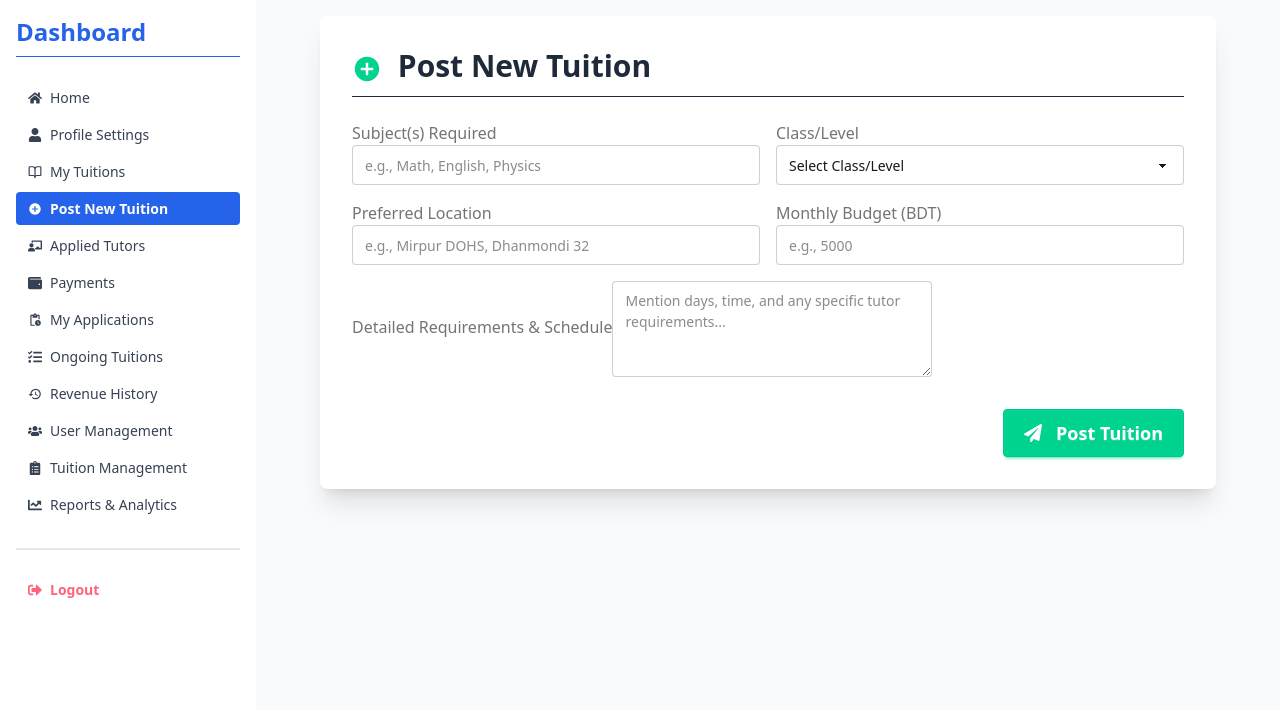
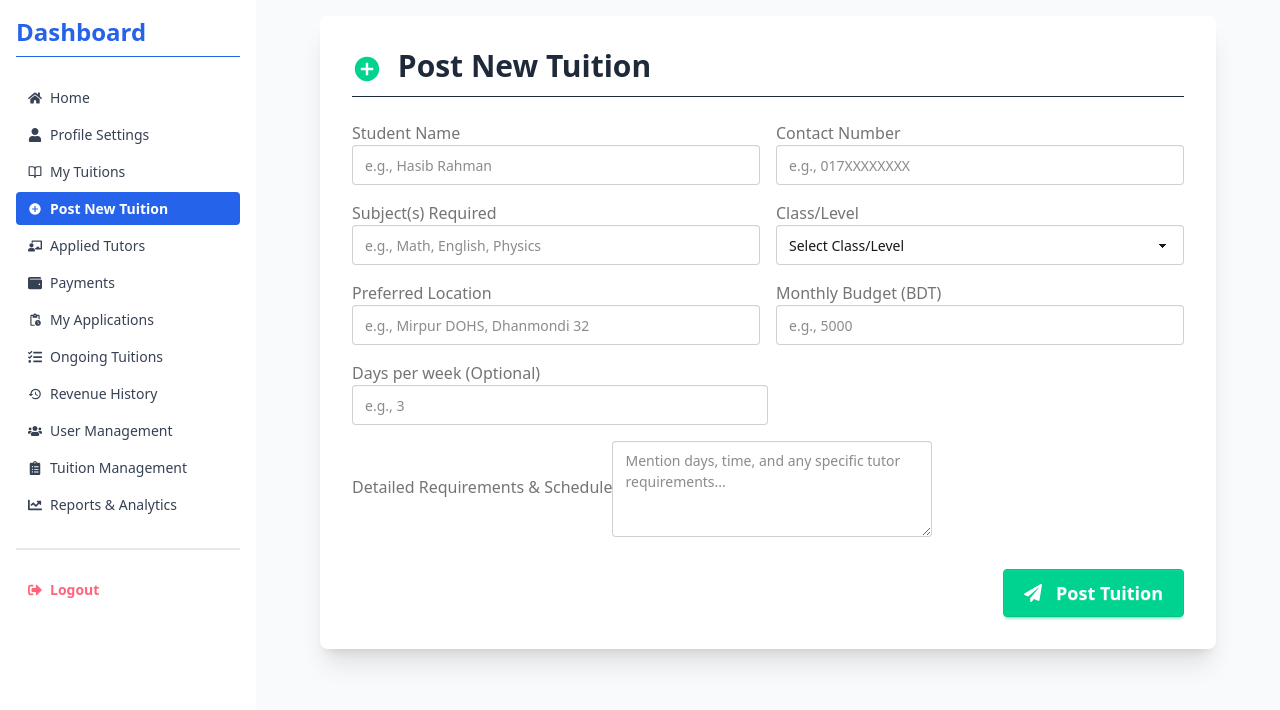
Before and after one commit to morshedalom5675/assignment11-for-tutorBD, a React (Vite) app: page /dashboard/student/post-tuition in a window 1280 px wide. Shown: the top 710 px of the page. Built offline with nearby package versions, Linux system fonts and the light colour scheme; no server answers.

Commit message:
design add

```diff
--- a/package.json
+++ b/package.json
@@ -11,11 +11,13 @@
   },
   "dependencies": {
     "@tailwindcss/vite": "^4.1.17",
+    "@tanstack/react-query": "^5.90.12",
     "axios": "^1.13.2",
     "firebase": "^12.6.0",
     "react": "^19.2.0",
     "react-dom": "^19.2.0",
     "react-hook-form": "^7.68.0",
+    "react-hot-toast": "^2.6.0",
     "react-icons": "^5.5.0",
     "react-router": "^7.10.1",
     "react-toastify": "^11.0.5",
--- a/src/context/AuthProvider.jsx
+++ b/src/context/AuthProvider.jsx
@@ -46,7 +46,7 @@ const AuthProvider = ({ children }) => {
     const unSubscribe = onAuthStateChanged(auth, (currentUser) => {
       setUser(currentUser);
       setLoading(false);
-      console.log(currentUser)
+      // console.log(currentUser)
     });
     return () => {
       unSubscribe();
--- a/src/main.jsx
+++ b/src/main.jsx
@@ -6,12 +6,19 @@ import { RouterProvider } from "react-router";
 import router from "./routes/Route.jsx";
 import { ToastContainer } from "react-toastify";
 import AuthProvider from "./context/AuthProvider.jsx";
+import { QueryClient, QueryClientProvider } from "@tanstack/react-query";
+import { Toaster } from "react-hot-toast";
+
+const queryClient = new QueryClient();
 
 createRoot(document.getElementById("root")).render(
   <StrictMode>
-    <AuthProvider>
-      <RouterProvider router={router}></RouterProvider>
-      <ToastContainer />
-    </AuthProvider>
+    <QueryClientProvider client={queryClient}>
+      <AuthProvider>
+        <RouterProvider router={router}></RouterProvider>
+        <ToastContainer />
+        <Toaster position="top-center" reverseOrder={false} />
+      </AuthProvider>
+    </QueryClientProvider>
   </StrictMode>
 );
--- a/src/pages/Dashboard/StudentsRole/PostTuitions.jsx
+++ b/src/pages/Dashboard/StudentsRole/PostTuitions.jsx
@@ -1,8 +1,83 @@
 import React from "react";
 import { IoMdAddCircle } from "react-icons/io";
 import { FaPaperPlane } from "react-icons/fa";
+import { useForm } from "react-hook-form";
+import useAuth from "../../../hooks/useAuth";
+import { useMutation } from "@tanstack/react-query";
+import axios from "axios";
+import LoadingSpinner from "../../../components/LoadingSpinner";
+import toast from "react-hot-toast";
 
 const PostTuition = () => {
+  const { user } = useAuth();
+  const {
+    register,
+    handleSubmit,
+    reset,
+    formState: { errors },
+  } = useForm();
+
+  // use mutation hook use
+  const {
+    isPending,
+    isError,
+    mutateAsync,
+    reset: mutation,
+  } = useMutation({
+    mutationFn: async (payload) =>
+      await axios.post(`${import.meta.env.VITE_API_URL}/tuitions`, payload),
+    onSuccess: (data) => {
+      console.log(data);
+      mutation();
+      // success toast
+      toast.success("Tuition Request successfully added");
+    },
+    onError: (error) => {
+      console.log(error);
+    },
+    onMutate: (payload) => {
+      console.log("I will post this data -->", payload);
+    },
+    onSettled: (data, error) => {
+      if (data) console.log(data);
+      if (error) console.log(error);
+    },
+    retry: 3,
+  });
+
+  const applyTuitionSubmit = async (data) => {
+    const {
+      name,
+      budget,
+      daysPerWeek,
+      level,
+      details,
+      location,
+      phone,
+      subject,
+    } = data;
+
+    try {
+      const tuitionData = {
+        name,
+        email: user?.email,
+        budget: Number(budget),
+        daysPerWeek: daysPerWeek ? Number(daysPerWeek) : Number(6),
+        level,
+        details,
+        location,
+        phone,
+        subject,
+      };
+      await mutateAsync(tuitionData);
+      reset();
+    } catch (error) {
+      console.log(error);
+    }
+  };
+
+  if (isPending) return <LoadingSpinner></LoadingSpinner>;
+  if (isError) return <p>Error</p>;
   return (
     <div className="p-4 sm:p-8 bg-white rounded-lg shadow-xl max-w-4xl mx-auto">
       <h2 className="text-3xl font-bold text-gray-800 mb-6 border-b pb-3">
@@ -10,7 +85,57 @@ const PostTuition = () => {
         Tuition
       </h2>
 
-      <form className="space-y-4">
+      <form onSubmit={handleSubmit(applyTuitionSubmit)} className="space-y-4">
+        {/* Student Information */}
+        <div className="grid grid-cols-1 md:grid-cols-2 gap-4">
+          {/* Student Name */}
+          <div className="form-control">
+            <label className="label">
+              <span className="label-text font-medium">Student Name</span>
+            </label>
+            <input
+              {...register("name", {
+                required: "Name is required",
+                maxLength: {
+                  value: 20,
+                  message: "Name length highest 20 characters",
+                },
+              })}
+              type="text"
+              placeholder="e.g., Hasib Rahman"
+              className="input input-bordered w-full"
+            />
+            {errors.name && (
+              <p className="text-red-500 text-xs mt-1">{errors.name.message}</p>
+            )}
+          </div>
+
+          {/* Contact Number */}
+          <div className="form-control">
+            <label className="label">
+              <span className="label-text font-medium">Contact Number</span>
+            </label>
+            <input
+              {...register("phone", {
+                required: "Phone is required",
+                pattern: {
+                  value: /^[0-9]{11}$/,
+                  message: "Phone number must be exactly 11 digits",
+                },
+              })}
+              type="tel"
+              placeholder="e.g., 017XXXXXXXX"
+              className="input input-bordered w-full"
+            />
+            {errors.phone && (
+              <p className="text-red-500 text-xs mt-1">
+                {errors.phone.message}
+              </p>
+            )}
+          </div>
+        </div>
+
+        {/* Tuition Information */}
         <div className="grid grid-cols-1 md:grid-cols-2 gap-4">
           {/* Subject */}
           <div className="form-control">
@@ -20,10 +145,18 @@ const PostTuition = () => {
               </span>
             </label>
             <input
+              {...register("subject", {
+                required: "Subject is required",
+              })}
               type="text"
               placeholder="e.g., Math, English, Physics"
               className="input input-bordered w-full"
             />
+            {errors.subject && (
+              <p className="text-red-500 text-xs mt-1">
+                {errors.subject.message}
+              </p>
+            )}
           </div>
 
           {/* Class/Level */}
@@ -31,7 +164,12 @@ const PostTuition = () => {
             <label className="label">
               <span className="label-text font-medium">Class/Level</span>
             </label>
-            <select className="select select-bordered w-full">
+            <select
+              {...register("level", {
+                required: "Class is required",
+              })}
+              className="select select-bordered w-full"
+            >
               <option disabled selected>
                 Select Class/Level
               </option>
@@ -39,11 +177,14 @@ const PostTuition = () => {
               <option>Class 6 - 8</option>
               <option>SSC/O-Level</option>
               <option>HSC/A-Level</option>
-              {/* Add more options */}
             </select>
           </div>
+          {errors.level && (
+            <p className="text-red-500 text-xs mt-1">{errors.level.message}</p>
+          )}
         </div>
 
+        {/* Location & Budget */}
         <div className="grid grid-cols-1 md:grid-cols-2 gap-4">
           {/* Location */}
           <div className="form-control">
@@ -51,10 +192,18 @@ const PostTuition = () => {
               <span className="label-text font-medium">Preferred Location</span>
             </label>
             <input
+              {...register("location", {
+                required: "Location is required",
+              })}
               type="text"
               placeholder="e.g., Mirpur DOHS, Dhanmondi 32"
               className="input input-bordered w-full"
             />
+            {errors.location && (
+              <p className="text-red-500 text-xs mt-1">
+                {errors.location.message}
+              </p>
+            )}
           </div>
 
           {/* Budget */}
@@ -65,14 +214,37 @@ const PostTuition = () => {
               </span>
             </label>
             <input
+              {...register("budget", {
+                required: "Budget is required",
+              })}
               type="number"
               placeholder="e.g., 5000"
               className="input input-bordered w-full"
             />
+            {errors.budget && (
+              <p className="text-red-500 text-xs mt-1">
+                {errors.budget.message}
+              </p>
+            )}
           </div>
         </div>
 
-        {/* Schedule/Details */}
+        {/* Days per week */}
+        <div className="form-control w-full md:w-1/2">
+          <label className="label">
+            <span className="label-text font-medium">
+              Days per week (Optional)
+            </span>
+          </label>
+          <input
+            {...register("daysPerWeek")}
+            type="number"
+            placeholder="e.g., 3"
+            className="input input-bordered w-full"
+          />
+        </div>
+
+        {/* Details */}
         <div className="form-control">
           <label className="label">
             <span className="label-text font-medium">
@@ -80,15 +252,28 @@ const PostTuition = () => {
             </span>
           </label>
           <textarea
+            {...register("details", {
+              required: "Details is required",
+            })}
             className="textarea textarea-bordered h-24"
             placeholder="Mention days, time, and any specific tutor requirements..."
           ></textarea>
+          {errors.details && (
+            <p className="text-red-500 text-xs mt-1">
+              {errors.details.message}
+            </p>
+          )}
         </div>
 
         {/* Submit Button */}
         <div className="pt-4 flex justify-end">
           <button type="submit" className="btn btn-success text-white btn-lg">
-            <FaPaperPlane className="mr-2" /> Post Tuition
+            <FaPaperPlane className="mr-2" />
+            {isPending ? (
+              <FaPaperPlane className="animate-spin w-full mx-auto" />
+            ) : (
+              "Post Tuition"
+            )}
           </button>
         </div>
       </form>
```
Also changed, not shown: 1 other file (tests, documents, lock files or other folders).
